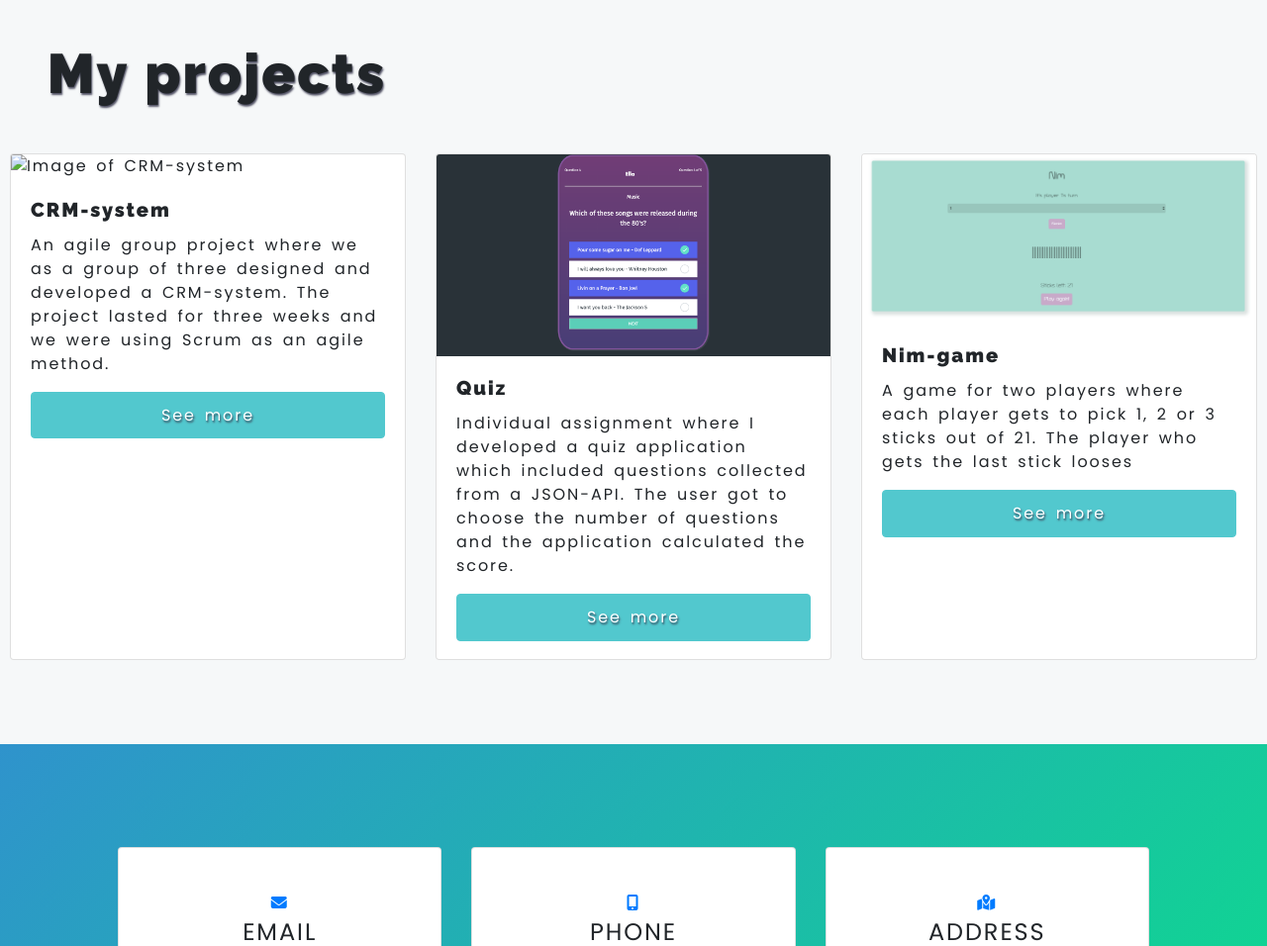
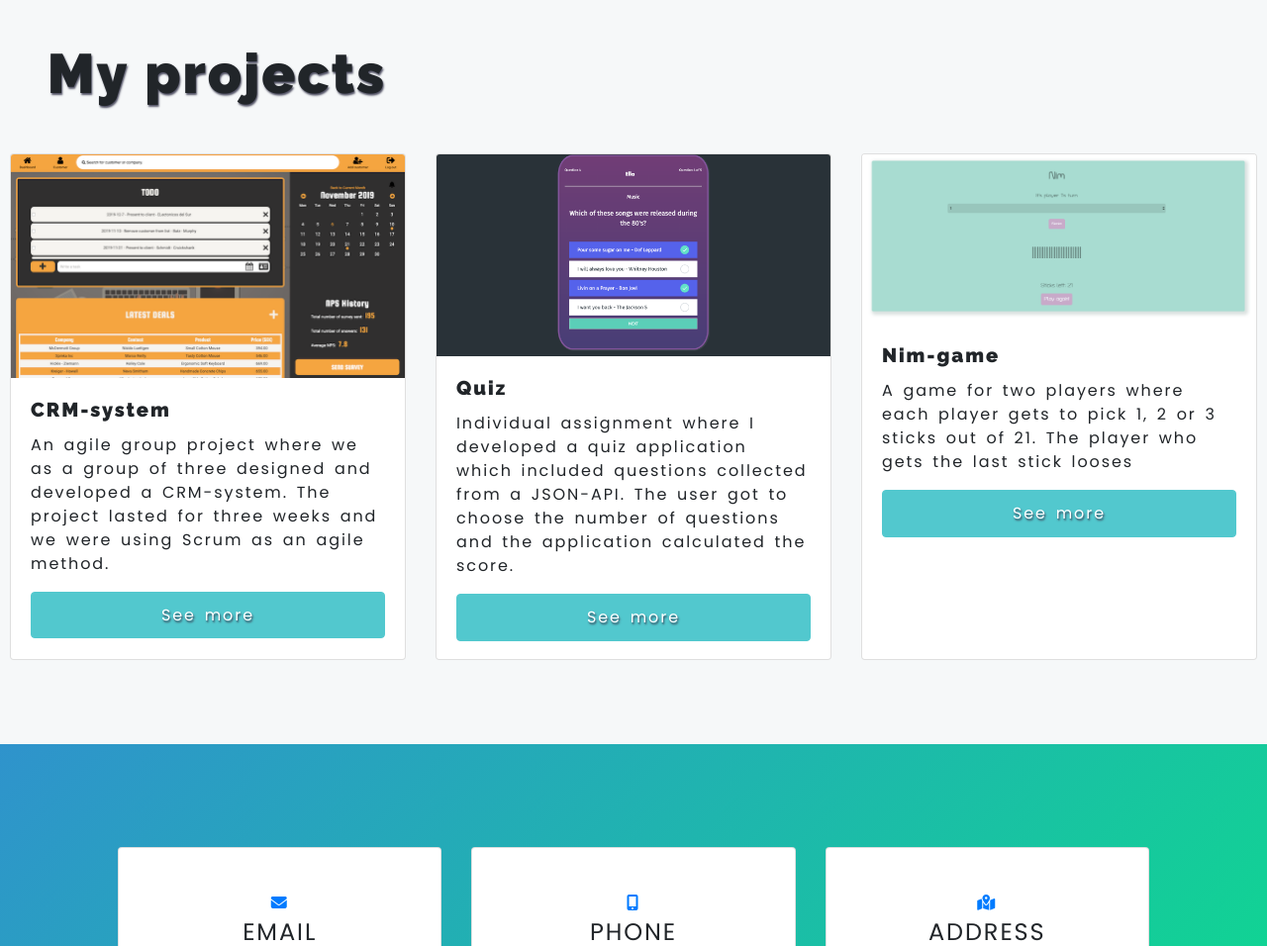
Before and after one commit to ellaschwarz/Portfolio, a website: page index.html in a window 1280 px wide. Shown: the part 1495-2451 px from the top of the page at 99% size. Drawn offline with nearby package versions, Linux system fonts and the light colour scheme.

Commit message:
Changed name image

```diff
--- a/index.html
+++ b/index.html
@@ -149,7 +149,7 @@
                 <div class="col-lg-4 col-md-4 col-sm-4 d-flex justify-content-center  align-items-center">
                     <div class="card">
                         <img title="Image of CRM-system" class="card-img-top"
-                            src="images/CRM/Skärmavbild 2019-11-06 kl. 12.53.28.png" alt="Image of CRM-system">
+                            src="images/CRM/Skarmavbild 2019-11-06 kl. 12.53.28.png" alt="Image of CRM-system">
                         <div class="card-body">
                             <h5 class="card-title">CRM-system</h5>
                             <p class="card-text CRM_text">An agile group project where we as a group of three
```
